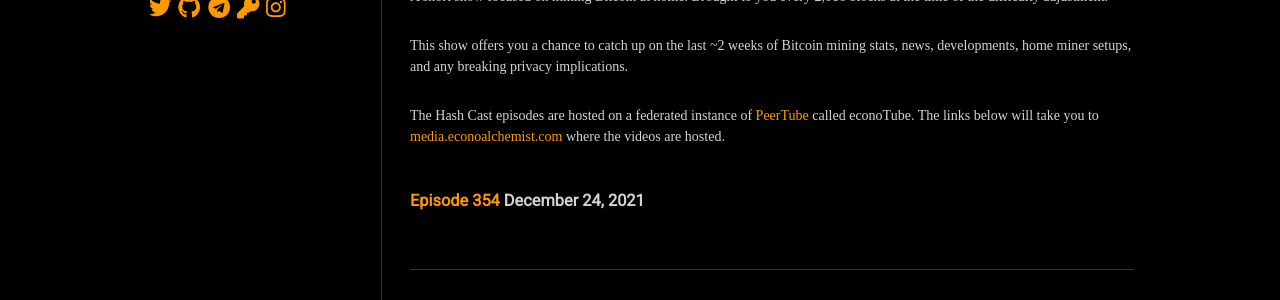
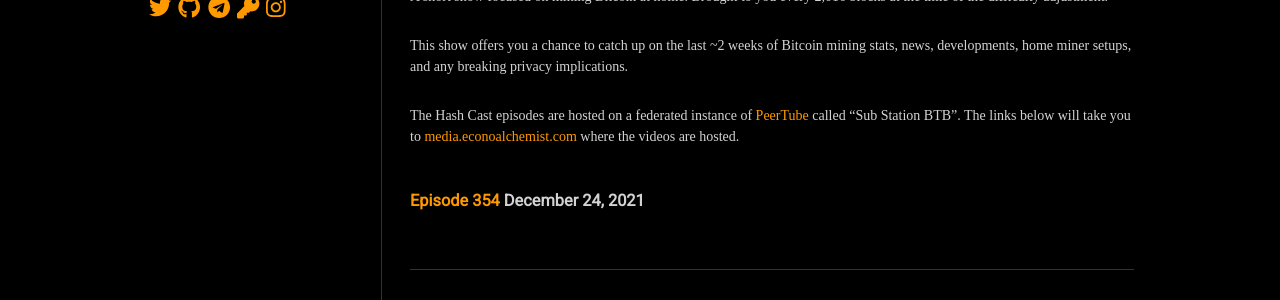
Before and after one commit to econoalchemist/econoalchemist.github.io, a Jekyll site: the page built from hashcast.md, in a window 1280 px wide. Shown: the part 333-633 px from the top of the page. Built offline with Jekyll 4.4.1, drawn with Linux system fonts in a browser that asks for light colours; nearby versions of some CDN libraries; some web fonts are replaced.

Commit message:
Update hashcast.md

```diff
--- a/hashcast.md
+++ b/hashcast.md
@@ -9,6 +9,6 @@ A short show focused on mining Bitcoin at home. Brought to you every 2,016 block
 
 This show offers you a chance to catch up on the last ~2 weeks of Bitcoin mining stats, news, developments, home miner setups, and any breaking privacy implications.
 
-The Hash Cast episodes are hosted on a federated instance of [PeerTube](https://peertube.stream/) called econoTube. The links below will take you to [media.econoalchemist.com](https://media.econoalchemist.com/) where the videos are hosted.
+The Hash Cast episodes are hosted on a federated instance of [PeerTube](https://peertube.stream/) called "Sub Station BTB". The links below will take you to [media.econoalchemist.com](https://media.econoalchemist.com/) where the videos are hosted.
 
 ### [Episode 354](https://media.econoalchemist.com/w/tbbVoG4jxEa4GjbSqNMEBz) December 24, 2021
```
